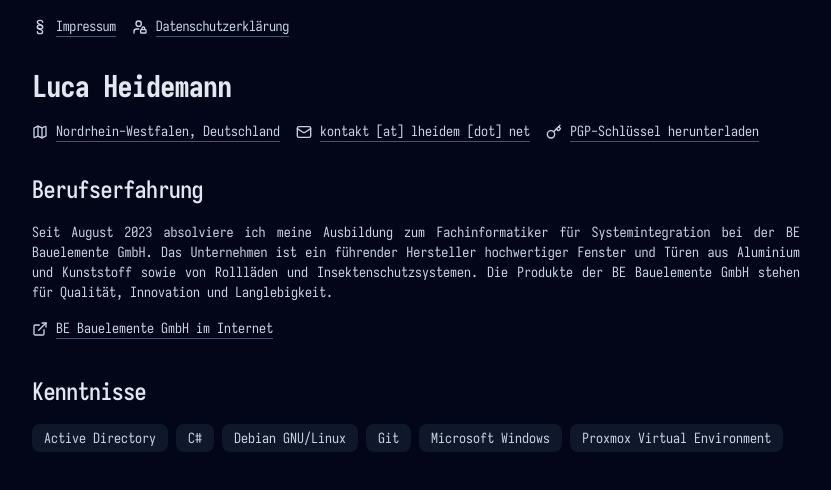
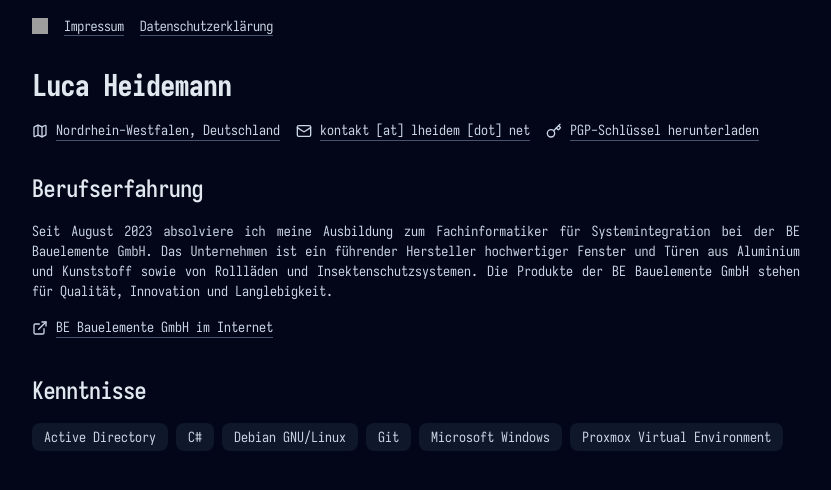
Before and after one commit to lheidem-edu/lheidem.net, a Next.js app: page / in a window 1280 px wide. Shown: the top 490 px of the page, without its empty margins (224-1055 px from the left). Built offline with nearby package versions, Linux system fonts and the light colour scheme; grey boxes are pictures that could not be loaded.

Commit message:
Add icon and metadata to pages

```diff
--- a/src/app/layout.tsx
+++ b/src/app/layout.tsx
@@ -1,6 +1,11 @@
+import { Metadata } from "next";
+import localFont from "next/font/local";
 import React from "react";
-import localFont from "next/font/local";
 import "./tailwind.css";
+
+export const metadata: Metadata = {
+    authors: [{ name: "Luca Heidemann", url: "https://lheidem.net/" }],
+};
 
 const iosevkaFont = localFont({
     src: [
--- a/src/app/legal/page.tsx
+++ b/src/app/legal/page.tsx
@@ -1,5 +1,10 @@
 import { ArrowLeftIcon } from "lucide-react";
+import { Metadata } from "next";
 import Link from "next/link";
+
+export const metadata: Metadata = {
+    title: "Impressum - Luca Heidemann",
+};
 
 export default function LegalNotice() {
     return (
--- a/src/app/page.tsx
+++ b/src/app/page.tsx
@@ -1,19 +1,22 @@
-import {
-    ExternalLinkIcon,
-    KeyIcon,
-    MailIcon,
-    MapIcon,
-    SectionIcon,
-    UserLockIcon,
-} from "lucide-react";
+import { ExternalLinkIcon, KeyIcon, MailIcon, MapIcon } from "lucide-react";
+import { Metadata } from "next";
 import Link from "next/link";
+
+export const metadata: Metadata = {
+    title: "Luca Heidemann",
+    description: "In Ausbildung bei der BE Bauelemente GmbH.",
+};
 
 export default function Page() {
     return (
         <div className="space-y-8">
-            <ul className="flex flex-col items-start gap-x-4 gap-y-2 md:flex-row">
-                <li className="inline-flex items-center gap-x-2 text-sm tracking-tight text-slate-300">
-                    <SectionIcon className="h-4 w-4" />
+            <ul className="flex flex-col gap-x-4 gap-y-2 md:flex-row md:items-center">
+                <li>
+                    <Link href="/">
+                        <img className="h-4 w-4" src="/icon.svg" />
+                    </Link>
+                </li>
+                <li className="text-sm tracking-tight text-slate-300">
                     <Link
                         className="border-b border-slate-600 hover:border-rose-600"
                         href="/legal/"
@@ -21,8 +24,7 @@ export default function Page() {
                         Impressum
                     </Link>
                 </li>
-                <li className="inline-flex items-center gap-x-2 text-sm tracking-tight text-slate-300">
-                    <UserLockIcon className="h-4 w-4" />
+                <li className="text-sm tracking-tight text-slate-300">
                     <Link
                         className="border-b border-slate-600 hover:border-rose-600"
                         href="/privacy/"
--- a/src/app/privacy/page.tsx
+++ b/src/app/privacy/page.tsx
@@ -1,5 +1,10 @@
 import { ArrowLeftIcon } from "lucide-react";
+import { Metadata } from "next";
 import Link from "next/link";
+
+export const metadata: Metadata = {
+    title: "Datenschutzerklärung - Luca Heidemann",
+};
 
 export default function PrivacyPolicy() {
     return (
```
Also changed, not shown: src/app/icon.svg (added).
